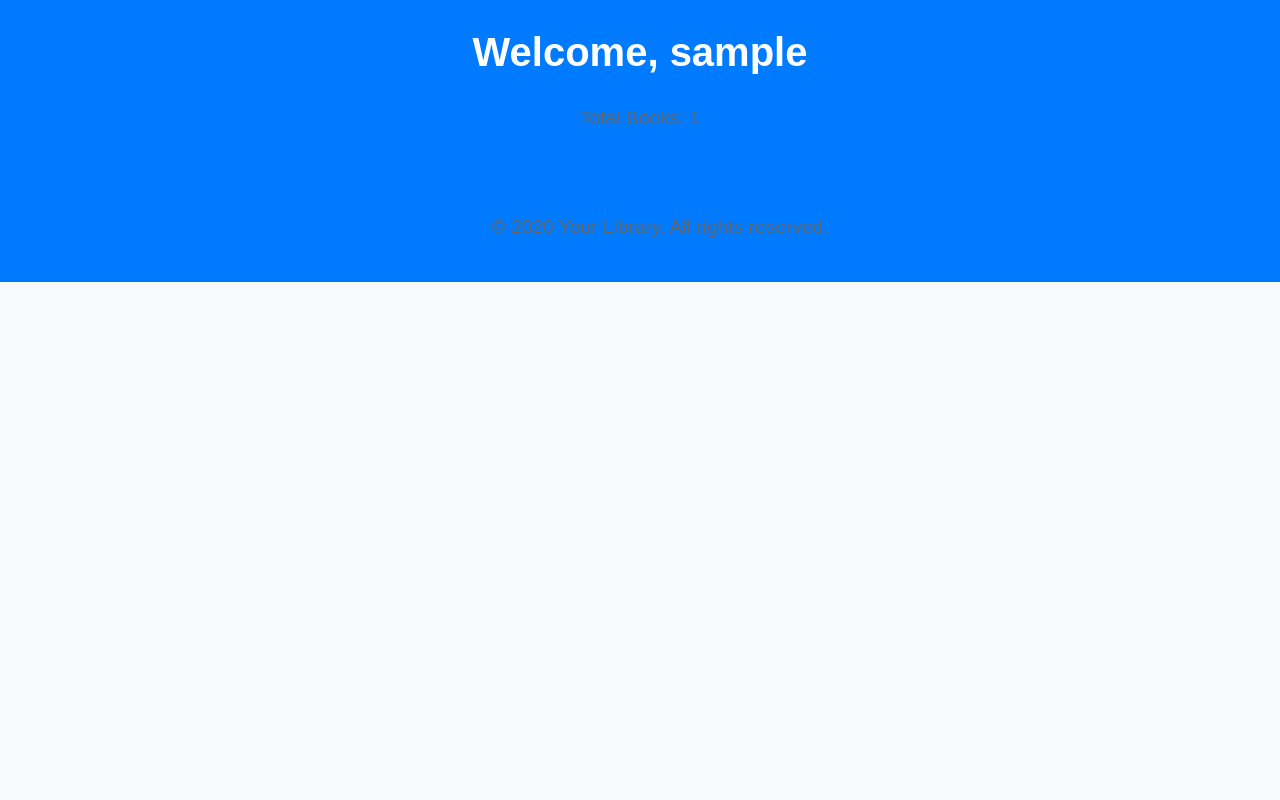
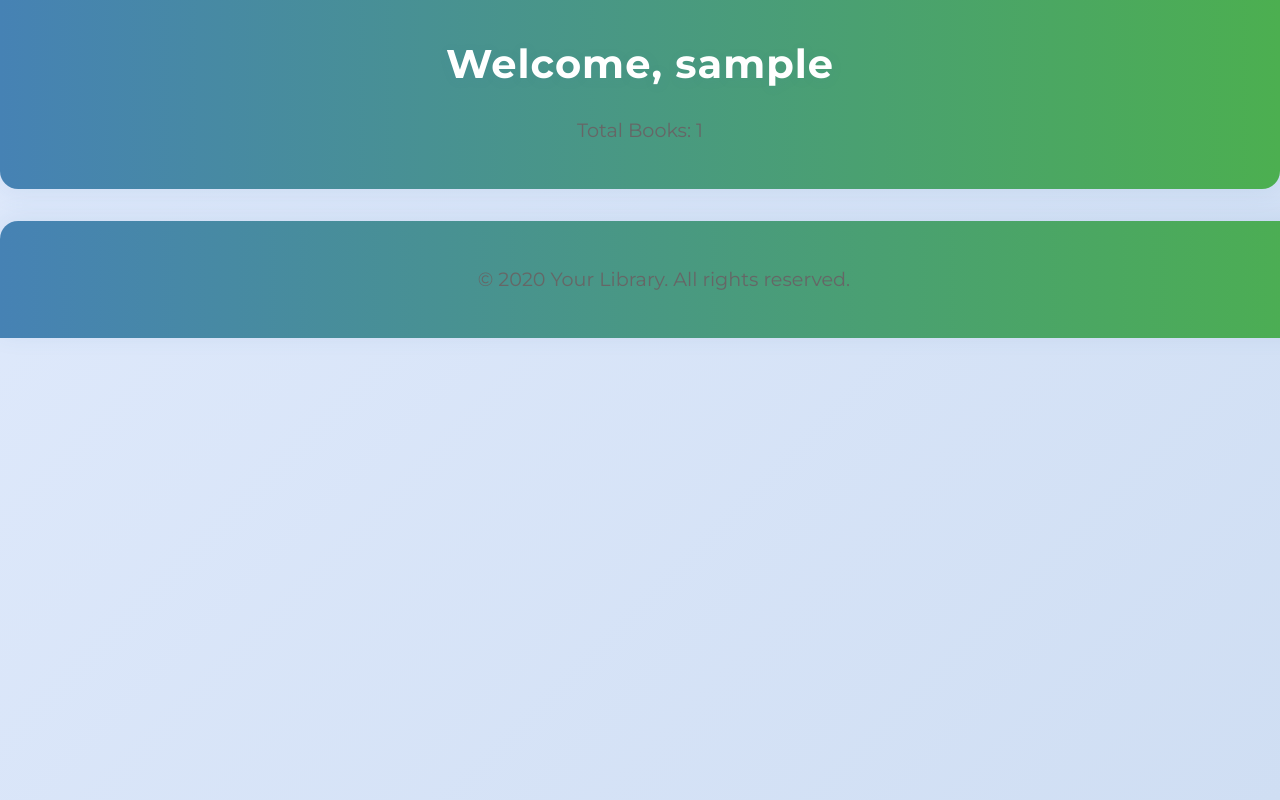
Before and after one commit to vidved123/MyLibrary, a Python web app: template templates/library.html in a window 1280 px wide; the page is wider, and only the part inside the window is pictured. Run offline with Jinja, Linux system fonts and the light colour scheme; the template is opened without the code that fills it: most values are stand-ins (such as "Sample title", 1, 10 or a date in 2020); some libraries are stand-ins or nearby versions.

Commit message:
Update Library.css

```diff
--- a/static/css/Library.css
+++ b/static/css/Library.css
@@ -1,54 +1,98 @@
+@import url('https://fonts.googleapis.com/css2?family=Montserrat:wght@400;700&display=swap');
+
 body {
-    font-family: 'Arial', sans-serif;
-    background-color: #f8f9fa;
+    font-family: 'Montserrat', Arial, sans-serif;
+    background: linear-gradient(135deg, #e0eafc 0%, #cfdef3 100%);
     margin: 0;
     padding: 0;
     line-height: 1.6;
+    min-height: 100vh;
+    animation: fadeInBody 1s ease;
+}
+
+@keyframes fadeInBody {
+    from { opacity: 0; }
+    to { opacity: 1; }
 }
 
 header {
-    background: #007bff;
+    background: linear-gradient(90deg, #4682b4 0%, #4CAF50 100%);
     color: #fff;
-    padding: 20px 0;
+    padding: 32px 0 24px 0;
     text-align: center;
+    box-shadow: 0 4px 24px rgba(70, 130, 180, 0.10);
+    border-bottom-left-radius: 18px;
+    border-bottom-right-radius: 18px;
+    animation: fadeInDown 1s 0.2s both;
+}
+
+@keyframes fadeInDown {
+    from { opacity: 0; transform: translateY(-30px); }
+    to { opacity: 1; transform: translateY(0); }
 }
 
 h1 {
     margin: 0;
     font-size: 2.5em;
+    font-weight: 700;
+    letter-spacing: 1px;
+    text-shadow: 1px 2px 12px rgba(70, 130, 180, 0.10);
 }
 
 h2 {
-    color: #007bff;
-    border-bottom: 2px solid #007bff;
+    color: #4682b4;
+    border-bottom: 2px solid #4682b4;
     padding-bottom: 10px;
+    font-size: 2em;
+    margin-top: 32px;
+    margin-bottom: 18px;
+    font-weight: 700;
+    letter-spacing: 0.5px;
+    animation: fadeIn 1s 0.4s both;
+}
+
+@keyframes fadeIn {
+    from { opacity: 0; }
+    to { opacity: 1; }
 }
 
 p {
     text-align: center;
     font-size: 1.2em;
     color: #666;
+    animation: fadeIn 1s 0.5s both;
 }
 
 table {
     width: 90%;
-    margin: 20px auto;
+    margin: 32px auto;
     border-collapse: collapse;
-    box-shadow: 0 0 10px rgba(0, 0, 0, 0.1);
-    background-color: #ffffff;
-    border-radius: 8px;
+    box-shadow: 0 8px 40px rgba(70, 130, 180, 0.13), 0 1.5px 4px rgba(0,0,0,0.07);
+    background: rgba(255,255,255,0.85);
+    border-radius: 18px;
     overflow: hidden;
+    animation: fadeInUp 1s 0.3s both;
+}
+
+@keyframes fadeInUp {
+    from { opacity: 0; transform: translateY(40px); }
+    to { opacity: 1; transform: translateY(0); }
 }
 
 th, td {
-    border: 1px solid #ddd;
-    padding: 12px;
+    border: 1px solid #e0eafc;
+    padding: 16px 18px;
     text-align: left;
+    font-size: 16px;
 }
 
 th {
-    background-color: #007bff;
+    background: linear-gradient(90deg, #4682b4 0%, #4CAF50 100%);
     color: white;
+    font-weight: 700;
+    text-transform: uppercase;
+    letter-spacing: 0.5px;
+    font-size: 1.05em;
 }
 
 tr:nth-child(even) {
@@ -56,11 +100,12 @@ tr:nth-child(even) {
 }
 
 tr:hover {
-    background-color: #f1f1f1;
+    background: #e0eafc;
+    transition: background 0.3s;
 }
 
 .overdue-table thead {
-    background-color: #ff5722;
+    background: linear-gradient(90deg, #ff5722 0%, #ff9800 100%);
 }
 
 .overdue-table th {
@@ -69,34 +114,52 @@ tr:hover {
 
 .action-buttons {
     text-align: center;
-    margin-bottom: 20px;
+    margin-bottom: 28px;
+    margin-top: 18px;
 }
 
 .action-buttons a {
     display: inline-block;
-    padding: 12px 25px;
+    padding: 14px 32px;
     margin: 5px;
     color: #fff;
-    background-color: #007bff;
-    border-radius: 5px;
+    background: linear-gradient(90deg, #4682b4 0%, #4CAF50 100%);
+    border-radius: 8px;
     text-decoration: none;
-    font-size: 16px;
-    transition: background-color 0.3s;
-    box-shadow: 0 2px 5px rgba(0, 0, 0, 0.2);
+    font-size: 1.1em;
+    font-weight: 600;
+    transition: background 0.3s, transform 0.3s, box-shadow 0.3s;
+    box-shadow: 0 4px 24px rgba(70, 130, 180, 0.10);
 }
 
 .action-buttons a:hover {
-    background-color: #0056b3;
+    background: linear-gradient(90deg, #45a049 0%, #357ab8 100%);
+    transform: translateY(-2px) scale(1.03);
+    box-shadow: 0 8px 32px rgba(70, 130, 180, 0.18);
 }
 
 footer {
     text-align: center;
-    padding: 20px;
-    background-color: #007bff;
+    padding: 24px;
+    background: linear-gradient(90deg, #4682b4 0%, #4CAF50 100%);
     color: white;
     position: relative;
     bottom: 0;
     width: 100%;
+    border-top-left-radius: 18px;
+    border-top-right-radius: 18px;
+    box-shadow: 0 -4px 24px rgba(70, 130, 180, 0.10);
+    margin-top: 32px;
+    animation: fadeInUp 1s 0.6s both;
+}
+
+::-webkit-scrollbar {
+    width: 10px;
+    background: #e0eafc;
+}
+::-webkit-scrollbar-thumb {
+    background: #b0c4de;
+    border-radius: 8px;
 }
 
 /* Responsive adjustments */
@@ -106,8 +169,8 @@ footer {
     }
 
     .action-buttons a {
-        padding: 10px;
-        font-size: 14px;
+        padding: 10px 12px;
+        font-size: 1em;
     }
 
     h1 {
@@ -115,6 +178,6 @@ footer {
     }
 
     h2 {
-        font-size: 1.5em;
+        font-size: 1.3em;
     }
 }
```
